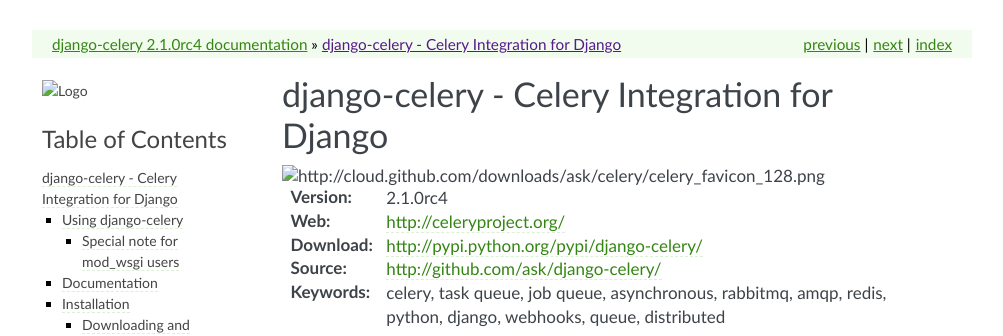
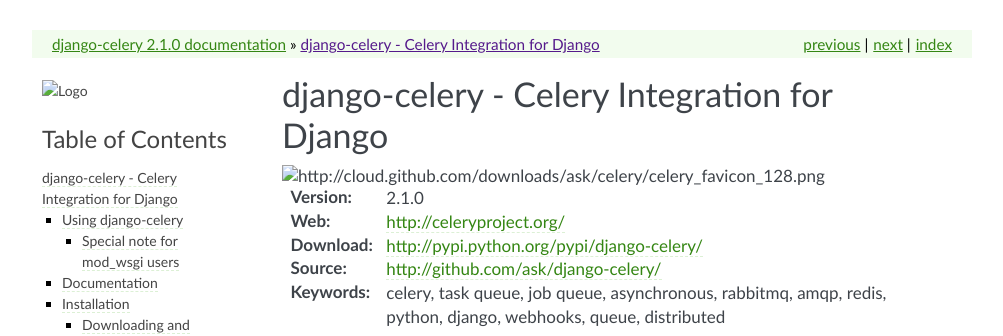
Before and after one commit to celery/django-celery, a Sphinx documentation site: the page built from docs/introduction.rst, in a window 1280 px wide and 900 px high. Shown: the top 336 px of the window, without its empty margins (138-1141 px from the left). Built offline with Sphinx 7.4.7, drawn with Linux system fonts in a browser that asks for light colours; some of the changed text lies outside the part shown.

Commit message:
Bumped version to 2.1.0

```diff
--- a/README.rst
+++ b/README.rst
@@ -4,7 +4,7 @@
 
 .. image:: http://cloud.github.com/downloads/ask/celery/celery_favicon_128.png
 
-:Version: 2.1.0rc4
+:Version: 2.1.0
 :Web: http://celeryproject.org/
 :Download: http://pypi.python.org/pypi/django-celery/
 :Source: http://github.com/ask/django-celery/
--- a/djcelery/__init__.py
+++ b/djcelery/__init__.py
@@ -2,7 +2,7 @@
 import os
 
 
-VERSION = (2, 1, 0, "rc4")
+VERSION = (2, 1, 0)
 
 __version__ = ".".join(map(str, VERSION[0:3])) + "".join(VERSION[3:])
 __author__ = "Ask Solem"
--- a/docs/introduction.rst
+++ b/docs/introduction.rst
@@ -4,7 +4,7 @@
 
 .. image:: http://cloud.github.com/downloads/ask/celery/celery_favicon_128.png
 
-:Version: 2.1.0rc4
+:Version: 2.1.0
 :Web: http://celeryproject.org/
 :Download: http://pypi.python.org/pypi/django-celery/
 :Source: http://github.com/ask/django-celery/
```
Also changed, not shown: 2 other files.
